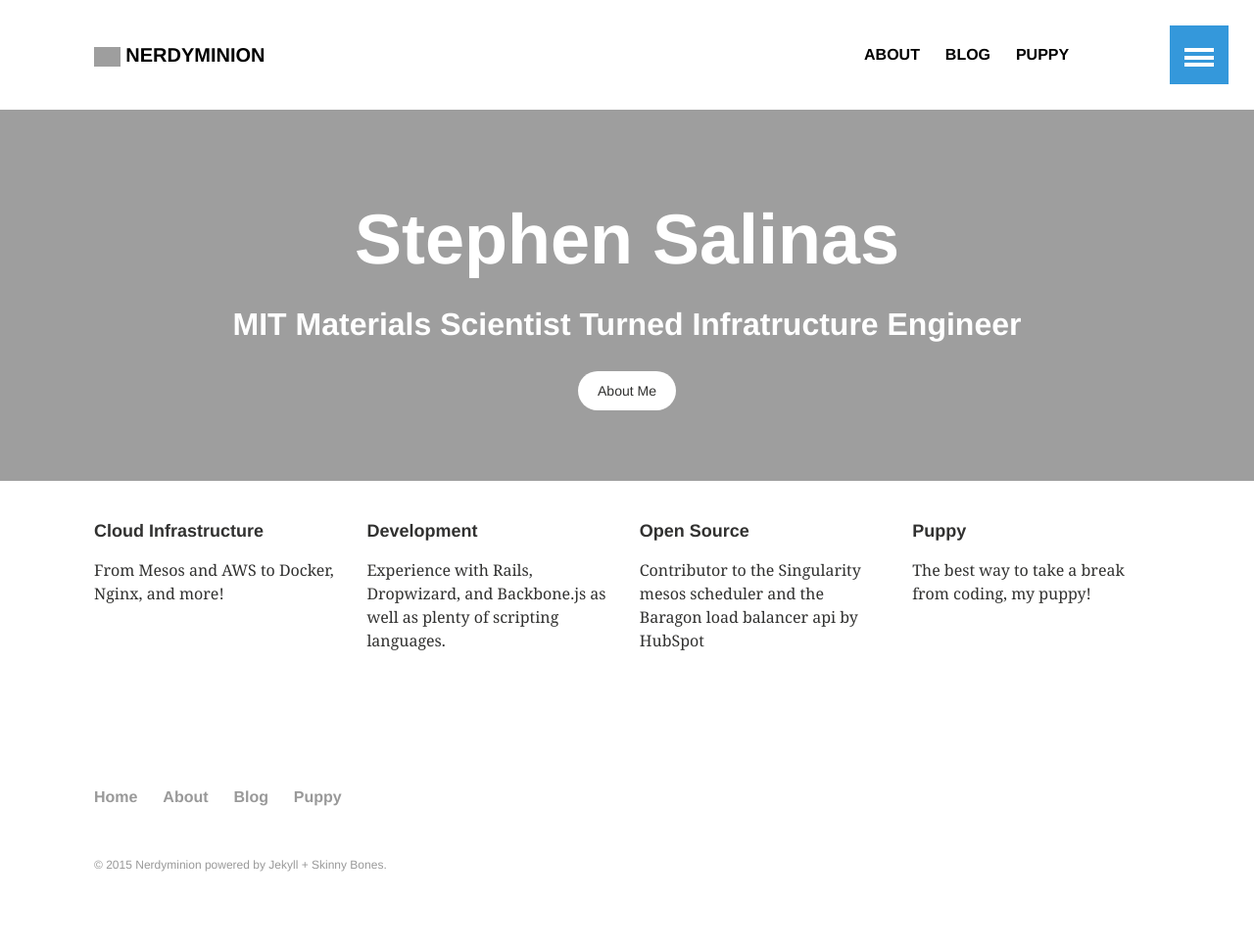
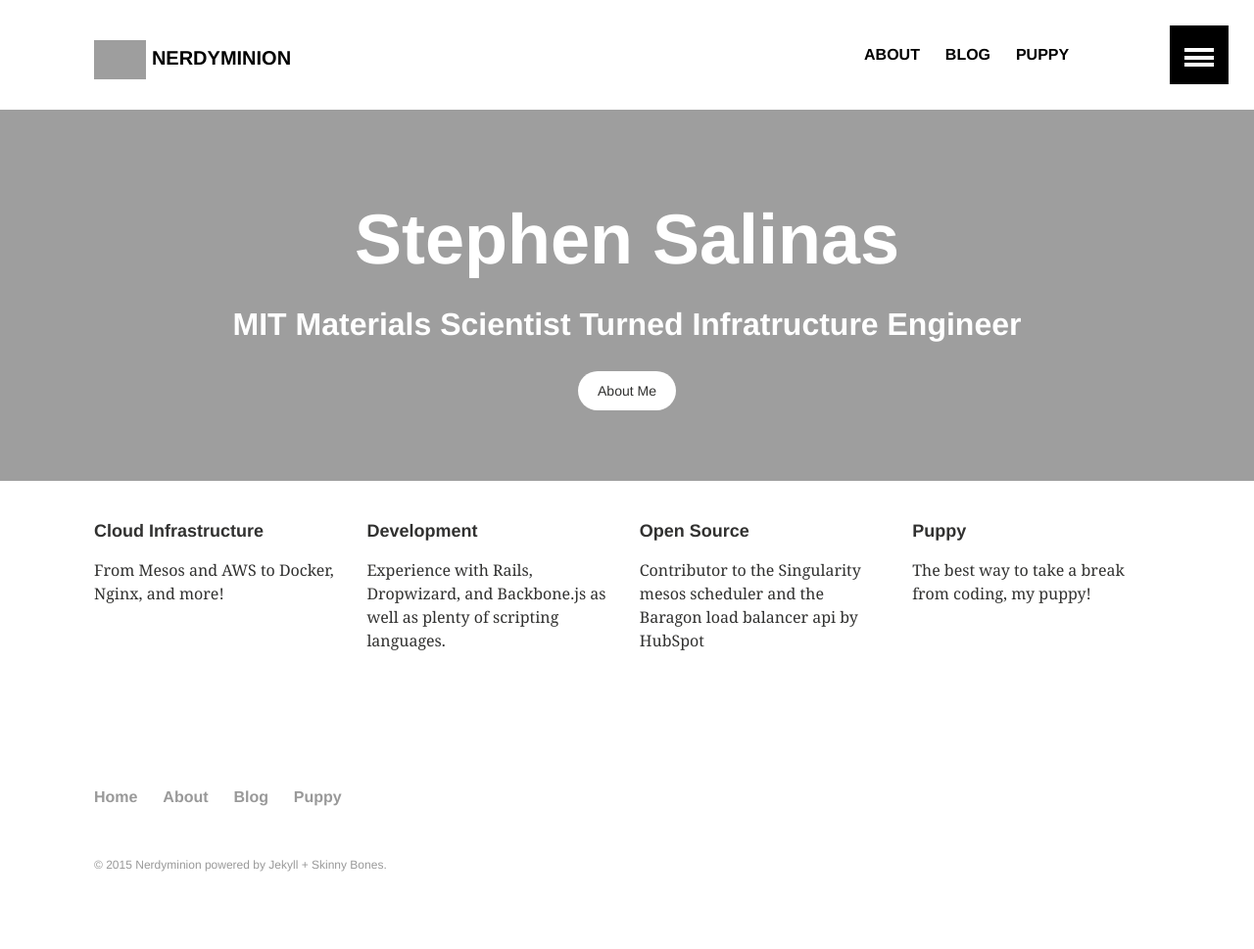
Before and after one commit to ssalinas/ssalinas.github.io, a Jekyll site: the page built from index.md, in a window 1280 px wide. Shown: the whole page at 98% size. Built offline with Jekyll 4.4.1, drawn with Linux system fonts in a browser that asks for light colours.

Commit message:
style updates

```diff
--- a/_includes/header.html
+++ b/_includes/header.html
@@ -1,7 +1,7 @@
 <header id="masthead">
   <div class="inner-wrap">
     <a href="{{ site.url }}/" class="site-title">
-    	<img style="height: 1em" src="{{ site.url }}/images/minion.png">
+    	<img style="height: 2em" src="{{ site.url }}/images/minion.png">
     	{{ site.title }}
     </a>
     <nav role="navigation" class="menu top-menu">
--- a/_includes/navigation-sliding.html
+++ b/_includes/navigation-sliding.html
@@ -1,5 +1,5 @@
 <nav role="navigation" id="js-menu" class="sliding-menu-content">
-  <h5>{{ site.title }} <span>Choices... Choices...</span></h5>
+  <h5>{{ site.title }} <span>Choices...</span></h5>
   <ul class="menu-item">
     {% for link in site.data.navigation %}<li>
       <a href="{{ site.url }}{{ link.url }}">
--- a/_sass/_layout.scss
+++ b/_sass/_layout.scss
@@ -205,9 +205,7 @@
 	background-attachment: fixed;
 	text-align: center;
 	color: $white;
-	@include media($large) {
-		background-size: cover;
-	}
+	background-size: cover;
 }
 .page-lead-content {
 	padding: 1em;
--- a/_sass/_sliding-menu.scss
+++ b/_sass/_sliding-menu.scss
@@ -29,7 +29,7 @@
   display: block;
   width: $button-size * 2;
   height: $button-size * 2;
-  background: $info-color;
+  background: $black;
   outline: 0;
   padding: 0;
   border: 2.5px solid transparent;
```
